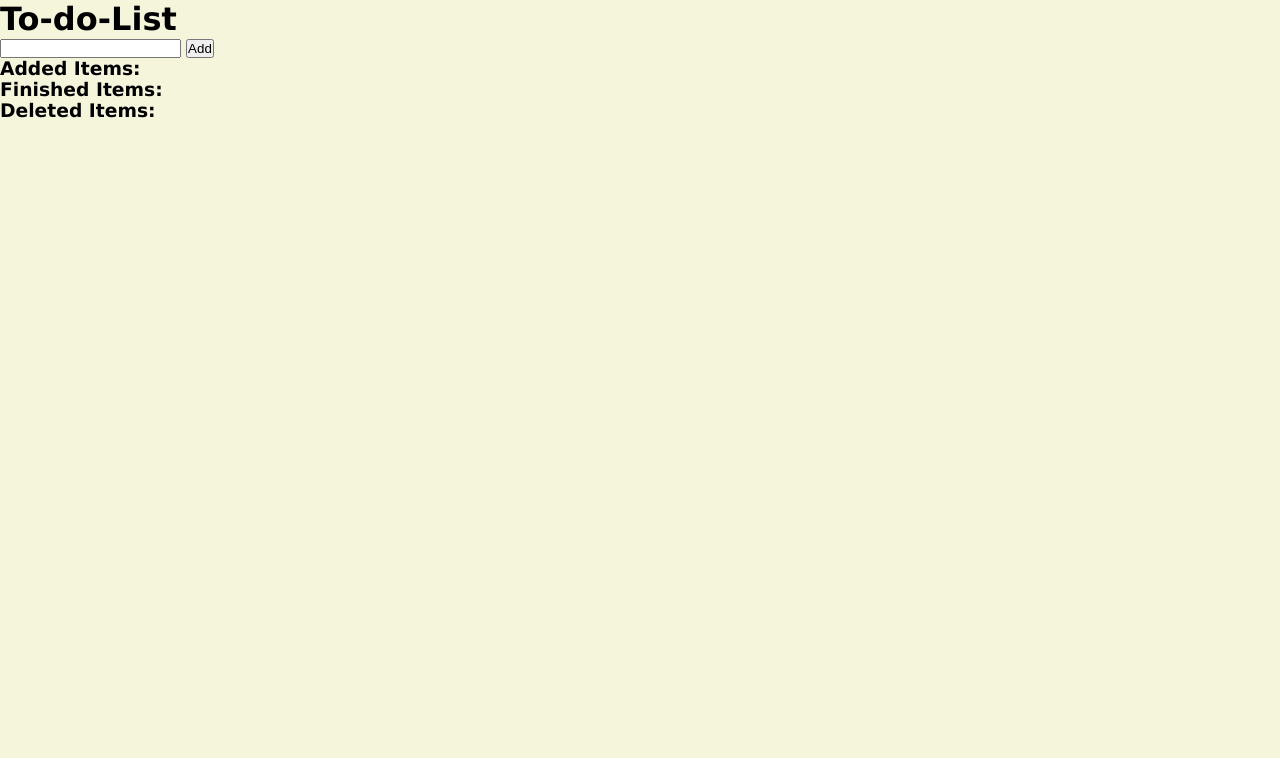
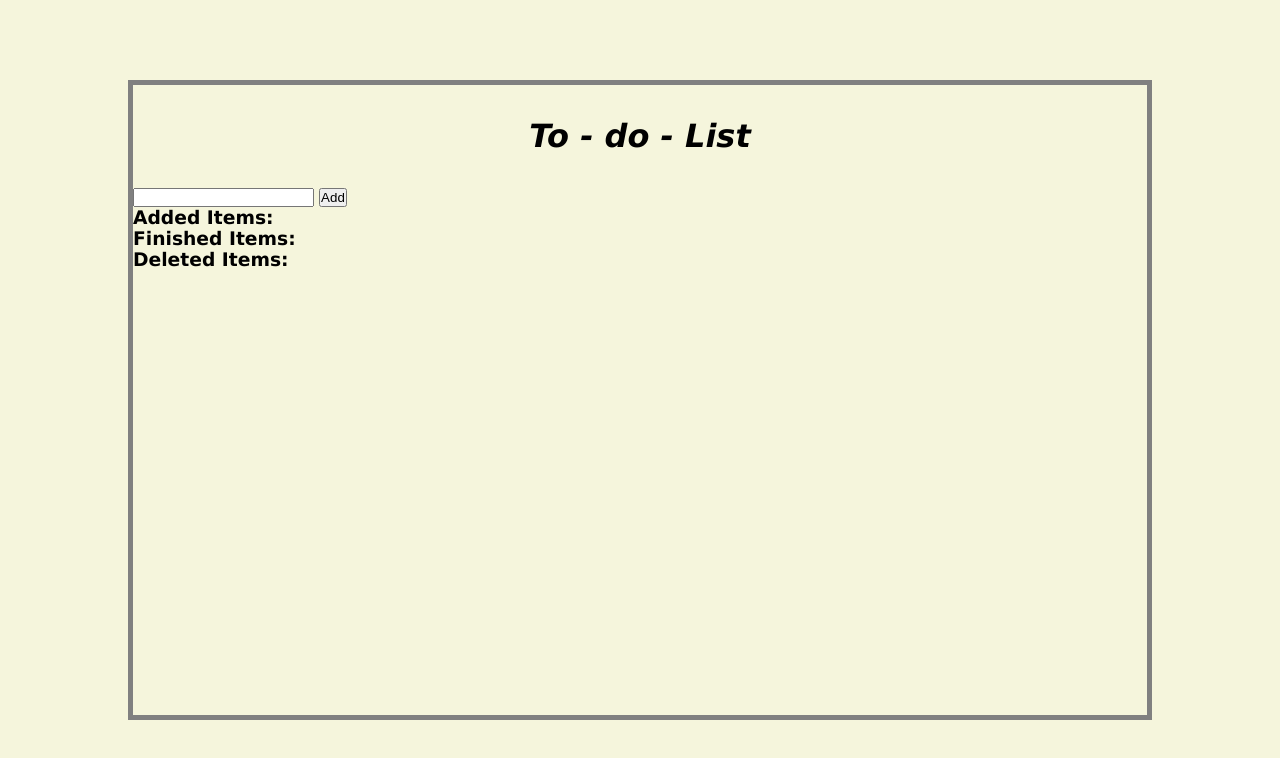
Before and after one commit to sgujuluva/to-do-list-DOM, a website: page src/index.html in a window 1280 px wide. Drawn offline with nearby package versions, Linux system fonts and the light colour scheme; files that its build step writes are made by us from their sources.

Commit message:
heading styled

```diff
--- a/src/scss/main.scss
+++ b/src/scss/main.scss
@@ -13,7 +13,22 @@ body{
     height:100vh;
     background-color: $main-background-color;
     font-family: Verdana, Geneva, Tahoma, sans-serif;
-
+    display : flex;
+    flex-direction: column;
+    justify-content: center;
+    align-items: center;
+    .main{
+        width: 80%;
+        height:80%;
+        display:flex;
+        flex-direction: column;
+        border:5px solid grey;
+        h1{
+            text-align: center;
+            padding:2rem;
+            font-style: italic;
+        }
+    }
 }
 //click tick and not done
 .done{
```
Also changed, not shown: src/index.html (+1 -1 lines).
